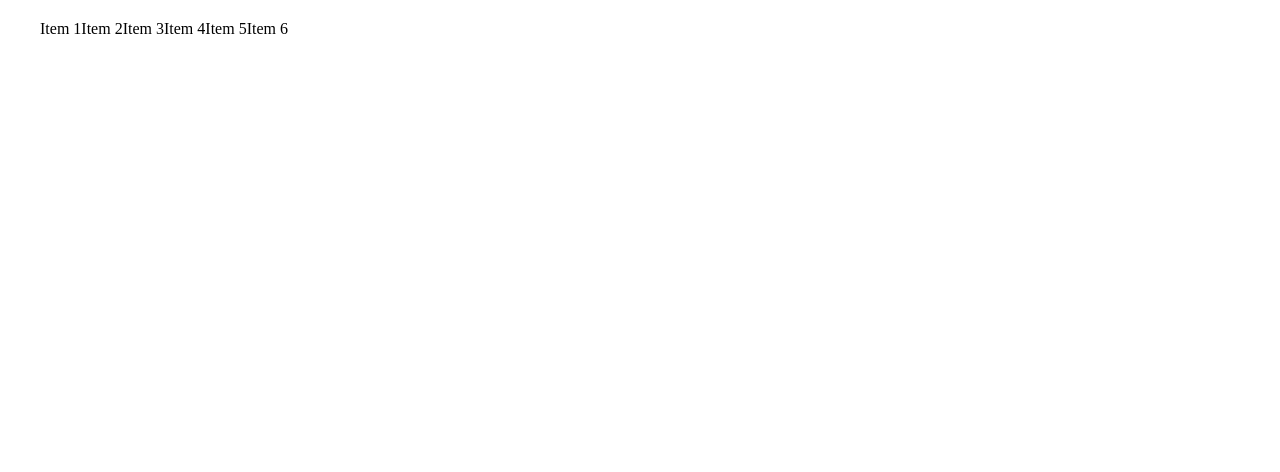
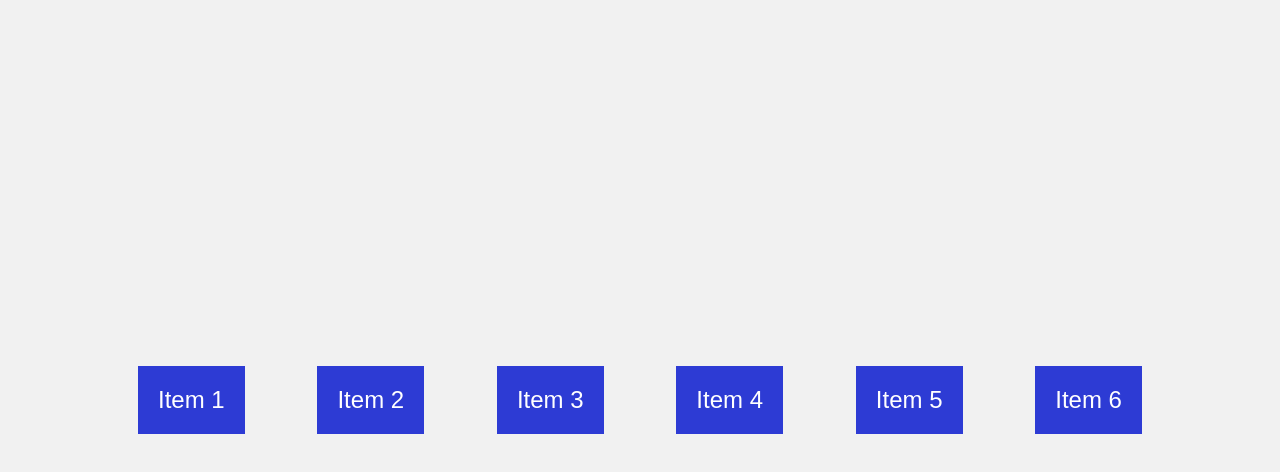
Before and after one commit to amanuelghe84/exercise8FlexBox, a plain HTML site: page grid.html in a window 1280 px wide. Drawn offline with Linux system fonts and the light colour scheme.

Commit message:
initial commit

```diff
--- a/css/grid.css
+++ b/css/grid.css
@@ -1,11 +1,47 @@
 *{
     margin: 0px;
     padding: 0px;
+    box-sizing: border-box;
+}
+body{
+    display: flex;
+    background-color: #f1f1f1;
+    height: 100vh;
+    flex-direction: column;
+    font-family: Arial, Helvetica, sans-serif;
+    justify-content: center;
+    align-items: center;
+
+
 }
 
 .grid{
+    display: flex;
+    flex-wrap: wrap;
+    justify-content:space-between;
+    width: 80%;
+    max-width: 1200px;
+}
+.grid-item{
+    background-color: rgb(45, 59, 212);
+    color: white;
+    flex-wrap: wrap;
     padding: 20px;
-    margin: auto 20px;
-    display: flex;
-    justify-items:
+    flex:1 1 calc(33.33%-10px);
+    /* flex-grow: 1; */
+    /* flex-shrink: 1; */
+    margin: 10px;
+    font-size: 1.5rem;
 }
+
+@media (min-width:768px) {
+    .grid-item{
+        flex:1 1 calc(50%-10px);
+    }
+}
+
+@media (max-width:480px) {
+    .grid-item{
+        flex:1 1 calc(100%-10px);
+    }
+}
--- a/css/index.css
+++ b/css/index.css
@@ -8,29 +8,33 @@ box-sizing: border-box;
 .content{
         display: flex;
         justify-content: center;
-        margin-top: 50px;
+        margin-top: 30px;
 }
 
 body{
     font-family: Arial, Helvetica, sans-serif;
-    background-color: rgb(173, 180, 178);
+    background-color: rgb(185, 194, 191);
 }
 
-.navbar{
+.navbar {
     display: flex;
     justify-content: space-between;
     align-items: center;
-    background-color: rgb(71, 68, 68);
+    background-color: rgb(102, 94, 94);
     padding: 15px;
 }
-.navbar a{
+.navbar{
     color: white;
     text-decoration: none;
     padding: 1.5rem;
 }
 .nav-links{
+    justify-content: center;
     list-style: none;
     display: flex;
+    flex-direction: row;
+
+    background-color: rgb(109, 117, 117);
 }
 
 .nav-links li {
@@ -53,6 +57,6 @@ body{
         position: absolute;
         top: 60px;
         left: 0px;
-        background-color: rgb(81, 76, 85);
+
     }
 }
```
